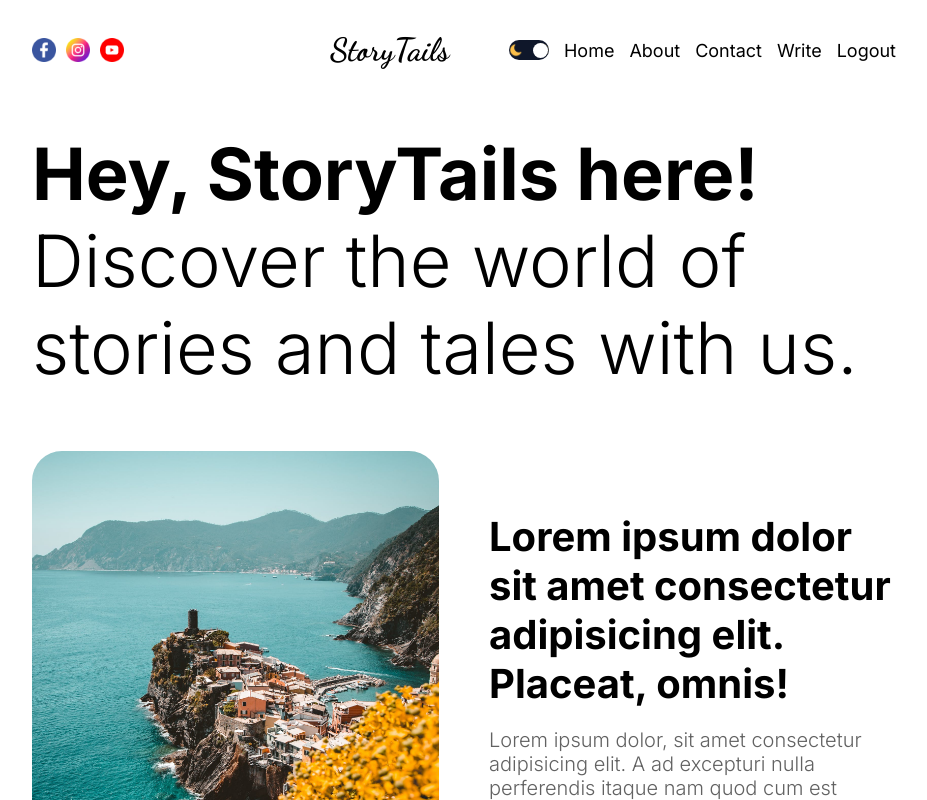
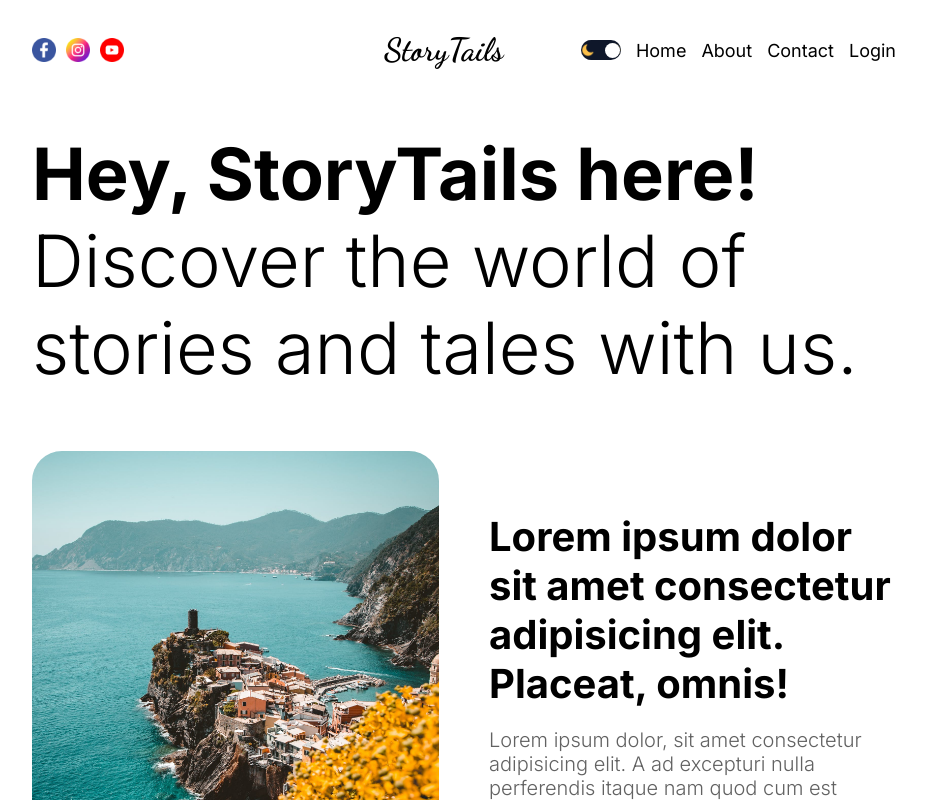
Before and after one commit to suyog200/storytails-blog-app, a Next.js app: page / in a window 1280 px wide. Shown: the top 800 px of the page, without its empty margins (176-1103 px from the left). Built offline with nearby package versions, Linux system fonts and the light colour scheme; no server answers.

Commit message:
fixed login and logout fn

```diff
--- a/src/components/authLinks/AuthLinks.jsx
+++ b/src/components/authLinks/AuthLinks.jsx
@@ -1,5 +1,5 @@
 "use client";
-import { signOut } from "next-auth/react";
+import { signOut, useSession } from "next-auth/react";
 import styles from "./authLinks.module.css";
 import Link from "next/link";
 import { useState } from "react";
@@ -7,7 +7,7 @@ import { useState } from "react";
 export default function AuthLinks() {
   const [open, setOpen] = useState(false);
 
-  const status = "authenticated";
+  const {status} = useSession();
   return (
     <>
       {status === "unauthenticated" ? (
```
